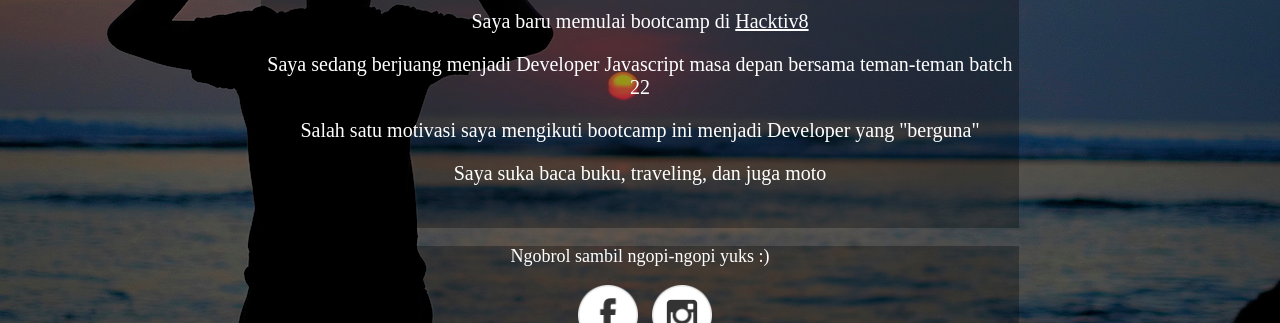
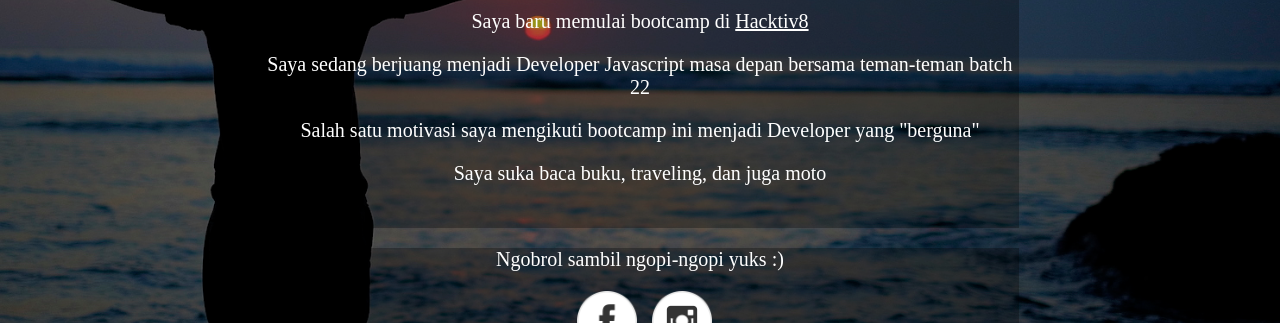
Before and after one commit to dwiwicaksono90/dwiwicaksono90.github.io, a plain HTML site: page index.html in a window 1280 px wide. Shown: the part 337-660 px from the top of the page. Drawn offline with Linux system fonts and the light colour scheme.

Commit message:
fix background reso

```diff
--- a/css/style.css
+++ b/css/style.css
@@ -1,9 +1,13 @@
 html{
+  background-image:url(../img/background2.jpg);
+  height:100%;
+  width: 100%;
+  background-repeat: no-repeat;
+  background-size: cover;
 }
 
 body{
-  background-image:url(../img/background2.jpg);
-  height:100%;
+
 }
 
 /* main */
@@ -32,13 +36,13 @@ body{
 /* footer */
 
 .footer{
-  font-size: 18px;
+  font-size: 20px;
   color: white;
   text-align: center;
   background:rgba(0,0,0,0.3);
   height: 110px;
   width: 60%;
-  margin: auto;
+  margin:auto;
   border-radius: 0 0 30px 30px;
 
 }
```
